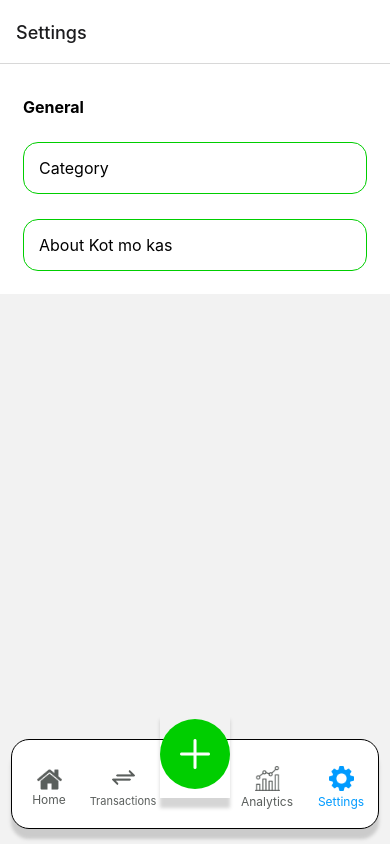
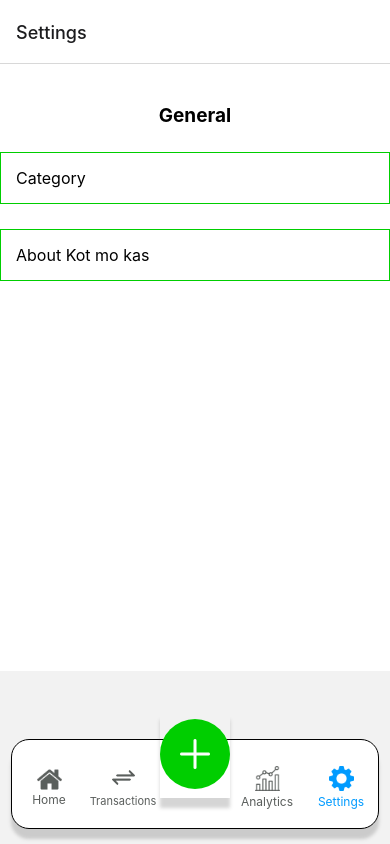
Before and after one commit to WayneA330/Monthly_Budget_Organizer, a React Native app in the folder kot_mo_kas/: screen /Settings in a window 390 px wide. Built offline with nearby package versions, Linux system fonts and the light colour scheme.

Commit message:
add page done, just date picker not working(pod)

```diff
--- a/kot_mo_kas/App.js
+++ b/kot_mo_kas/App.js
@@ -1,7 +1,3 @@
-// import { StatusBar } from 'expo-status-bar';
-// import styles from './code/styles/Styles'
-// import { Text, View } from 'react-native';
-// import { createNativeStackNavigator } from '@react-navigation/native-stack';
 import React from 'react';
 import { NavigationContainer } from '@react-navigation/native';
 import Tabs from './code/components/NavigationBar'
--- a/kot_mo_kas/code/screens/Home.js
+++ b/kot_mo_kas/code/screens/Home.js
@@ -84,7 +84,7 @@ export default function HomeScreen({navigation}) {
                     </TouchableOpacity>
                 </View>
                 <View style={styles.home_bottom}>
-                    <Text style={{fontSize: 19, textAlign: 'center', fontStyle: 'italic'}}>"A budget is telling your money where to go instead of wondering where it went."{"\n"} - Dave Ramsey</Text>
+                    <Text style={{fontSize: 19, textAlign: 'center', fontStyle: 'italic', marginBottom: '100%'}}>"A budget is telling your money where to go instead of wondering where it went."{"\n"} - Dave Ramsey</Text>
                 </View>
 
         </View>
--- a/kot_mo_kas/code/screens/Settings.js
+++ b/kot_mo_kas/code/screens/Settings.js
@@ -11,7 +11,7 @@ export default function Settings({navigation}) {
     const onPress = () => navigation.navigate('');
 
     return(
-        <View style={styles.container}>
+        <View>
             <View style={styles.settings_container}>
                 {/* Modal for About */}
                 <Modal
@@ -44,7 +44,7 @@ export default function Settings({navigation}) {
                     </View>
                 </Modal>
 
-                <Text style={{fontWeight: 'bold', fontSize: 16, marginBottom: 25, marginTop: 10}}>General</Text>
+                <Text style={{fontWeight: 'bold', fontSize: 19, marginBottom: 25, marginTop: 40, textAlign: 'center'}}>General</Text>
                 <TouchableOpacity
                         style={styles.setting_category_btn}
                         onPress={onPress}>
--- a/kot_mo_kas/code/styles/Styles.js
+++ b/kot_mo_kas/code/styles/Styles.js
@@ -53,7 +53,6 @@ const styles = StyleSheet.create({
         flexDirection: 'row',
         justifyContent: 'space-around',
         flexWrap: 'wrap'
-        // alignItems: "center"
     },
     home_transactions: {
         borderWidth: 1,
@@ -115,19 +114,87 @@ const styles = StyleSheet.create({
         marginRight: 'auto',
         borderRadius: 10
     },
+    // Transactions
+    // Add
+    income_container: {
+        display: 'flex',
+        flexDirection: 'column',
+        marginBottom: '100%',
+        marginTop: '10%'
+    },
+    income_input: {
+        display: 'flex',
+        flexDirection: 'row',
+        alignItems: 'center',
+        marginBottom: 20
+    },
+    dropdown1BtnStyle: {
+        width: 250,
+        height: 45,
+        backgroundColor: '#ffffff',
+        borderRadius: 8,
+        borderWidth: 1,
+        borderColor: '#000000',
+    },
+    dropdown1DropdownStyle: {
+        backgroundColor: '#ffffff',
+        borderRadius: 10,
+    },
+    dropdown1RowStyle: {
+        backgroundColor: '#EFEFEF',
+        borderBottomColor: '#C5C5C5',
+        height: 45
+    },
+    dropdown1BtnTxtStyle: {
+        color: '#444',
+        textAlign: 'center'
+    },
+    expense_container: {
+        display: 'flex',
+        flexDirection: 'column',
+        marginBottom: '100%',
+        marginTop: '10%'
+    },
+    expense_input: {
+        display: 'flex',
+        flexDirection: 'row',
+        alignItems: 'center',
+        marginBottom: 20
+    },
+    add_btn_add: {
+        borderWidth: 1,
+        width: 100,
+        height: 50,
+        borderRadius: 10,
+        backgroundColor: '#0055ff',
+        display: 'flex',
+        flexDirection: 'row',
+        justifyContent: 'center',
+        alignItems: 'center'
+    },
+    add_btn_container: {
+        display: 'flex',
+        flexDirection: 'row',
+        justifyContent: 'center',
+        marginTop: 20
+    },
+    // Analytics
     // Settings
+    settings_container: {
+        backgroundColor: 'white'
+    },
     setting_category_btn: {
         borderColor: '#00ce00',
         borderWidth: 1,
         padding: 15,
-        borderRadius: 15
+        width: '100%'
     },
     setting_about_btn: {
         borderColor: '#00ce00',
         borderWidth: 1,
         padding: 15,
-        borderRadius: 15,
-        marginTop: 25
+        marginTop: 25,
+        marginBottom: '100%'
     },
     setting_centeredView: {
         flex: 1,
@@ -149,7 +216,7 @@ const styles = StyleSheet.create({
         borderWidth: 1,
         padding: 15,
         elevation: 2
-      },
+    },
 });
 
 export default styles;
--- a/kot_mo_kas/package.json
+++ b/kot_mo_kas/package.json
@@ -18,8 +18,12 @@
     "react": "17.0.2",
     "react-dom": "17.0.2",
     "react-native": "0.68.2",
+    "react-native-datepicker": "^1.7.2",
+    "react-native-pager-view": "5.4.15",
     "react-native-safe-area-context": "4.2.4",
     "react-native-screens": "~3.11.1",
+    "react-native-select-dropdown": "^1.13.0",
+    "react-native-tab-view": "^3.1.1",
     "react-native-web": "0.17.7"
   },
   "devDependencies": {
```
Also changed, not shown: kot_mo_kas/code/screens/Add.js (+193 -7 lines), 2 other files (tests, documents, lock files or other folders).
